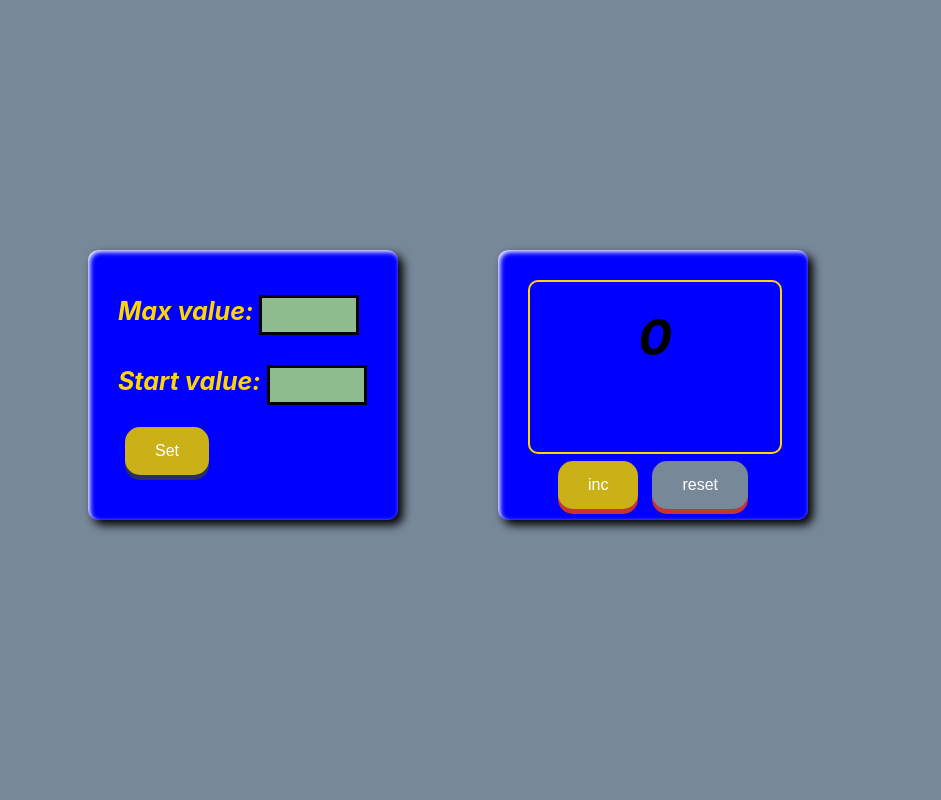
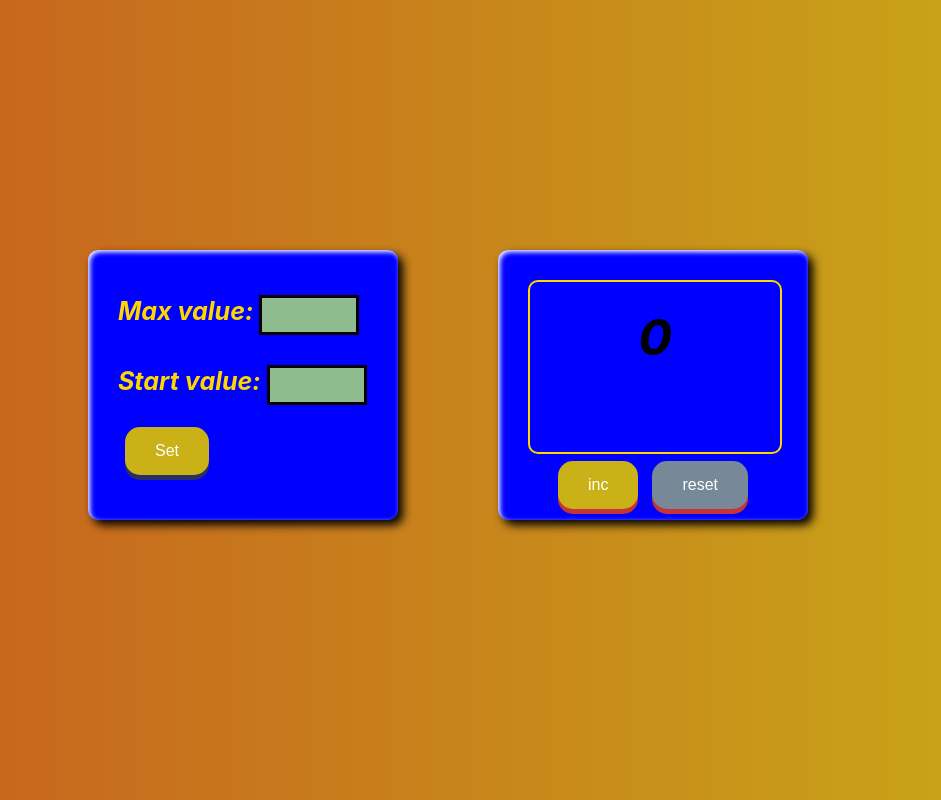
Before and after one commit to KirillHtml5/my-schechik, a React (Create React App) app: page / in a window 1280 px wide. Shown: the whole page, without its empty margins (167-1108 px from the left). Built offline with nearby package versions, Linux system fonts and the light colour scheme.

Commit message:
add (background-style)

```diff
--- a/src/App.tsx
+++ b/src/App.tsx
@@ -83,6 +83,7 @@ function App() {
     }
 
     return (
+
         <div className={'App'}>
             <div className={'left'}>
                 <LeftTablo
@@ -106,6 +107,7 @@ function App() {
             </div>
         </div>
 
+
     );
 }
 
--- a/src/index.css
+++ b/src/index.css
@@ -3,9 +3,27 @@ body {
     font-family: -apple-system, BlinkMacSystemFont, 'Segoe UI', 'Roboto', 'Oxygen',
     'Ubuntu', 'Cantarell', 'Fira Sans', 'Droid Sans', 'Helvetica Neue',
     sans-serif;
-    -webkit-font-smoothing: antialiased;
-    -moz-osx-font-smoothing: grayscale;
-    background-color: lightslategrey;
+    /*-webkit-font-smoothing: antialiased;*/
+    /*-moz-osx-font-smoothing: grayscale;*/
+
+    background: linear-gradient(
+            to right, rgba(52, 57, 65, 0.81),
+            #c51126, #c9b117);
+    background-size: 400% 400%;
+    animation: body 10s infinite ease-in-out;
+}
+
+
+@keyframes body {
+    0%{
+        background-position: 0 50%;
+    }
+    50%{
+        background-position: 100% 50%;
+    }
+    100%{
+        background-position: 0 50%;
+    }
 }
 
 code {
```
